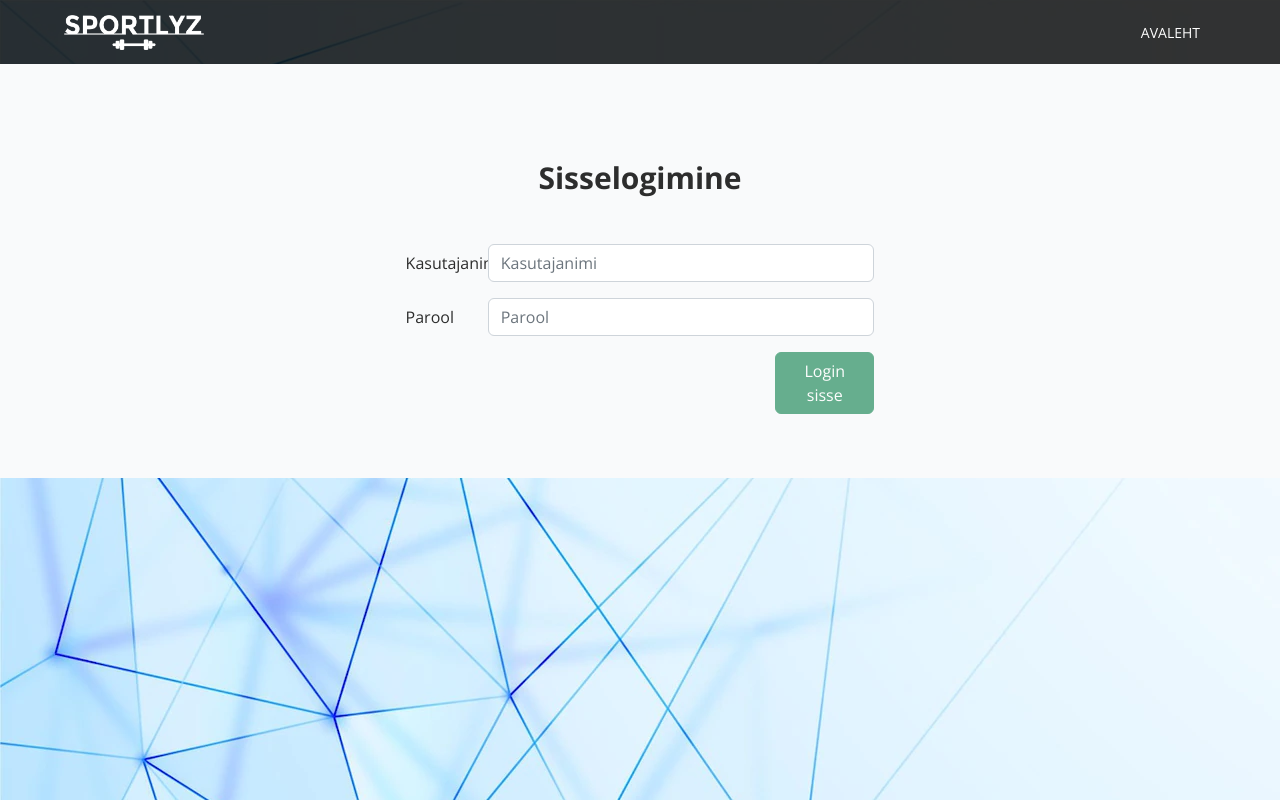
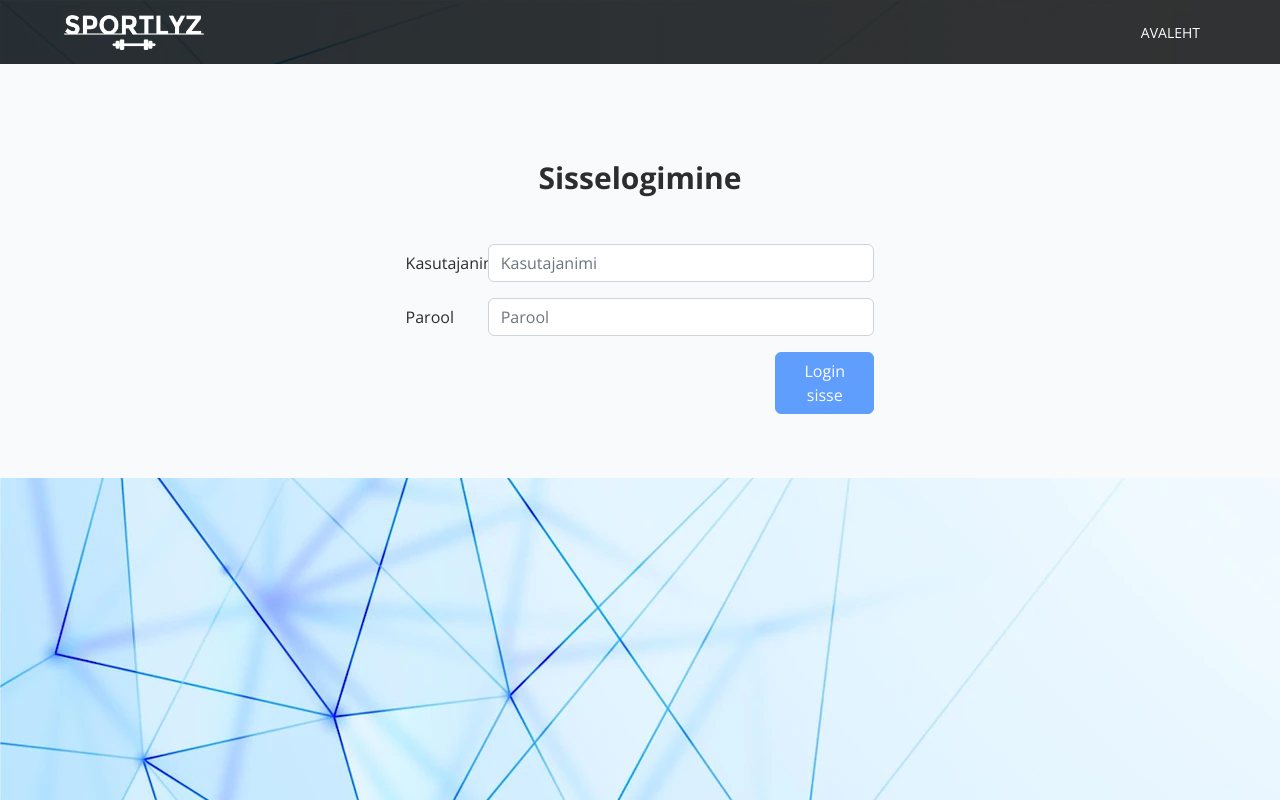
Before and after one commit to Karjur/Workout-planner, a Vue app in the folder FrontEnd/: page / in a window 1280 px wide. Built offline with nearby package versions, Linux system fonts and the light colour scheme.

Commit message:
button colour change

```diff
--- a/FrontEnd/src/components/LoginForm.vue
+++ b/FrontEnd/src/components/LoginForm.vue
@@ -45,7 +45,7 @@
           <button
             @click="submitForm"
             :disabled="!isAvailableSubmit"
-            class="btn btn-success"
+            class="btn btn-primary"
           >
             {{ 'Login sisse' }}
           </button>
```
